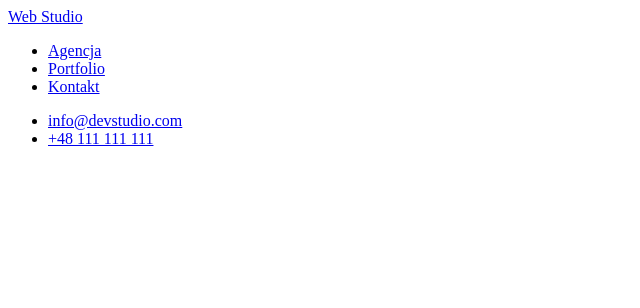
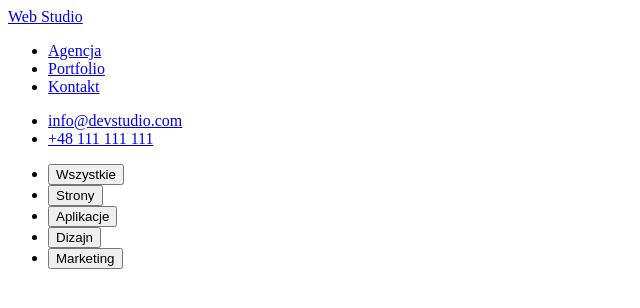
Before and after one commit to AleksandraRokicka/goit-markup-hw-07, a plain HTML site: page portfolio.html in a window 1280 px wide. Shown: the whole page, without its empty margins (0-640 px from the left). Drawn offline with Linux system fonts and the light colour scheme; files that its build step writes are made by us from their sources.

Commit message:
Dodanie sekcji z buttonami

```diff
--- a/portfolio.html
+++ b/portfolio.html
@@ -28,5 +28,16 @@
         <li><a href="tel:+48111111111">+48 111 111 111</a></li>
       </ul>
     </header>
+    <main>
+      <section>
+        <ul>
+          <li><button type="button">Wszystkie</button></li>
+          <li><button type="button">Strony</button></li>
+          <li><button type="button">Aplikacje</button></li>
+          <li><button type="button">Dizajn</button></li>
+          <li><button type="button">Marketing</button></li>
+        </ul>
+      </section>
+    </main>
   </body>
 </html>
```
